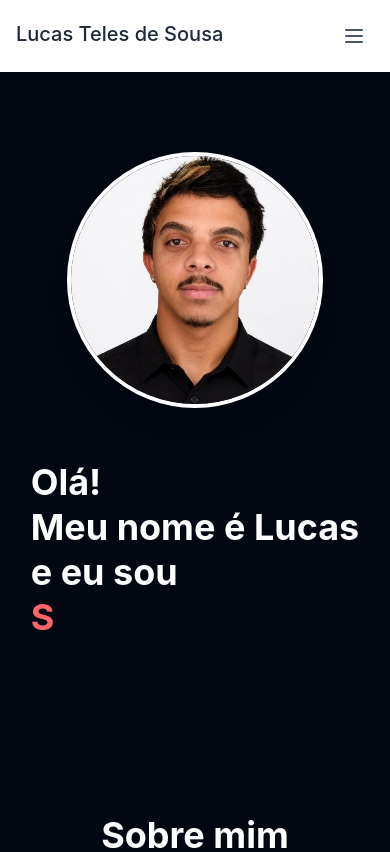
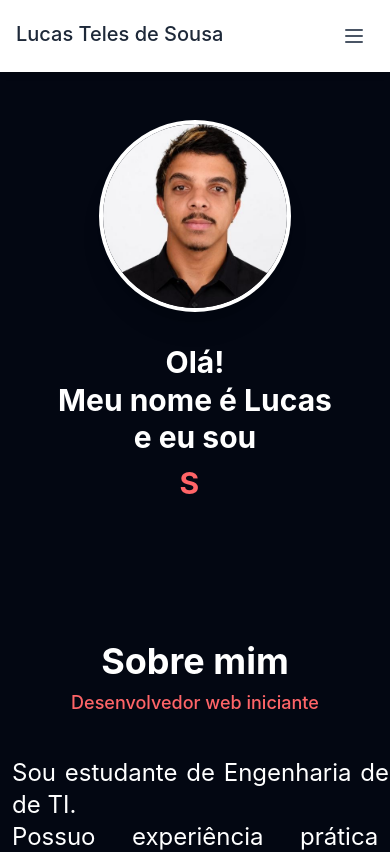
Before and after one commit to dev-lucasteles/portfolio-react-tailwind, a React (Vite) app: page / in a window 390 px wide. Shown: the top 852 px of the page. Built offline with nearby package versions, Linux system fonts and the light colour scheme; what tailwind-animations would draw is missing.

Commit message:
Ajusta layout e estilização do componente Apresentacao para melhor responsividade

```diff
--- a/src/components/Apresentacao.jsx
+++ b/src/components/Apresentacao.jsx
@@ -6,11 +6,12 @@ export default function Apresentacao() {
   const [mostrarCargos, setMostrarCargos] = useState(false);
 
   return (
-    <section className="py-20 bg-gray-950">
+    <section className="py-12 md:py-20 bg-gray-950">
       <FadeInSection>
-  <div className="max-w-6xl mx-auto px-4 flex flex-col-reverse md:flex-row items-center justify-between gap-10">
-    <div>
-      <h1 className="text-4xl mt-3 md:text-5xl font-bold leading-tight text-white">
+        <div className="max-w-6xl mx-auto px-4 flex flex-col-reverse md:flex-row items-center justify-between gap-8 md:gap-10">
+          {/* Texto */}
+          <div className="w-full text-center md:text-left">
+            <h1 className="text-3xl sm:text-4xl md:text-5xl font-bold leading-tight text-white">
               <TypeAnimation
                 sequence={[
                   'Olá!\nMeu nome é Lucas\ne eu sou\n',
@@ -22,7 +23,7 @@ export default function Apresentacao() {
                 style={{ whiteSpace: 'pre-line', display: 'block' }}
               />
             </h1>
-      <h1 className="text-4xl md:text-5xl font-bold leading-tight text-red-400 min-h-[60px]">
+            <h1 className="text-3xl sm:text-4xl md:text-5xl font-bold leading-tight text-red-400 min-h-[48px] sm:min-h-[60px] mt-2">
               {mostrarCargos && (
                 <TypeAnimation
                   sequence={[
@@ -44,11 +45,12 @@ export default function Apresentacao() {
             </h1>
           </div>
 
-    <div className="flex-1 flex justify-center md:justify-end items-center">
+          {/* Imagem de Perfil */}
+          <div className="w-full flex justify-center md:justify-end items-center">
             <img
               src="/assets/perfil-lucas.jpg"
               alt="lucas-perfil"
-        className="w-64 h-64 md:w-80 md:h-80 object-cover rounded-full shadow-xl border-4 border-white"
+              className="w-48 h-48 sm:w-64 sm:h-64 md:w-80 md:h-80 object-cover rounded-full shadow-xl border-4 border-white"
             />
           </div>
 
```
Lines whose indentation alone changed are shown as unchanged.
